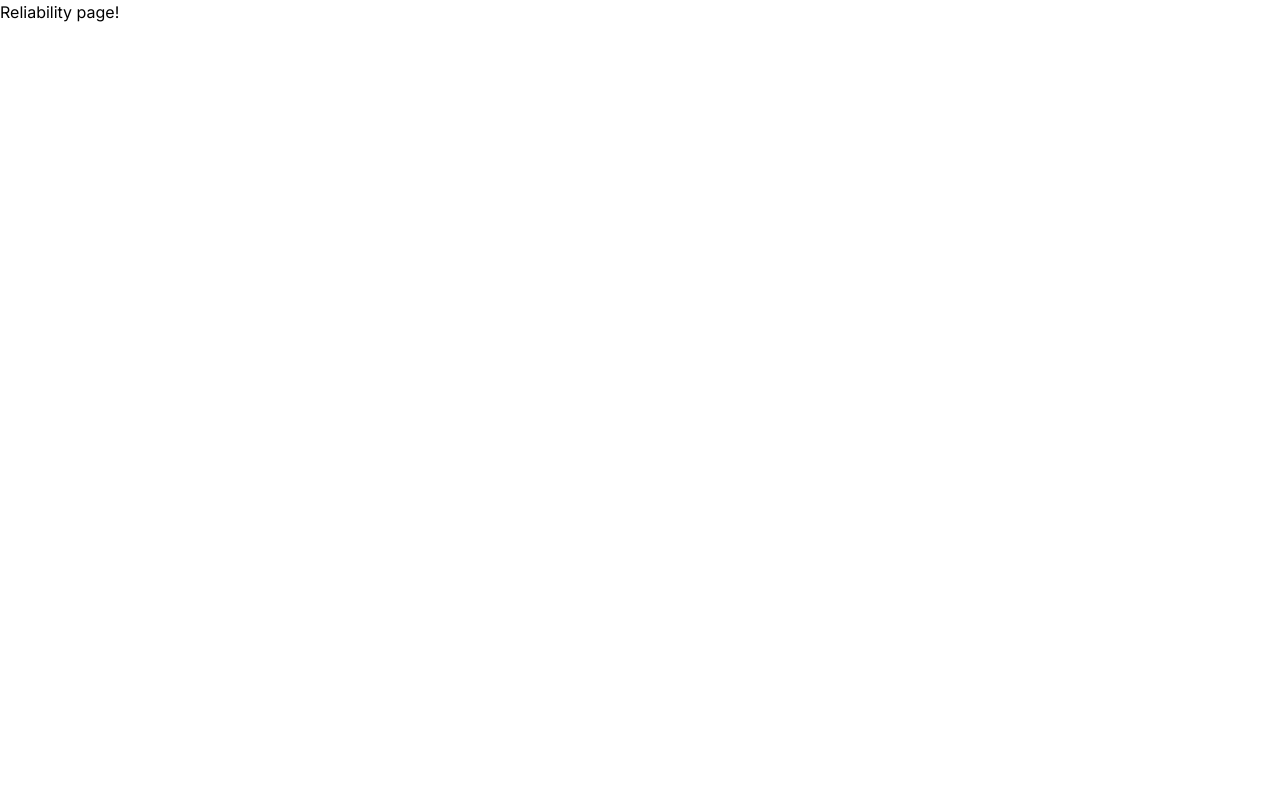
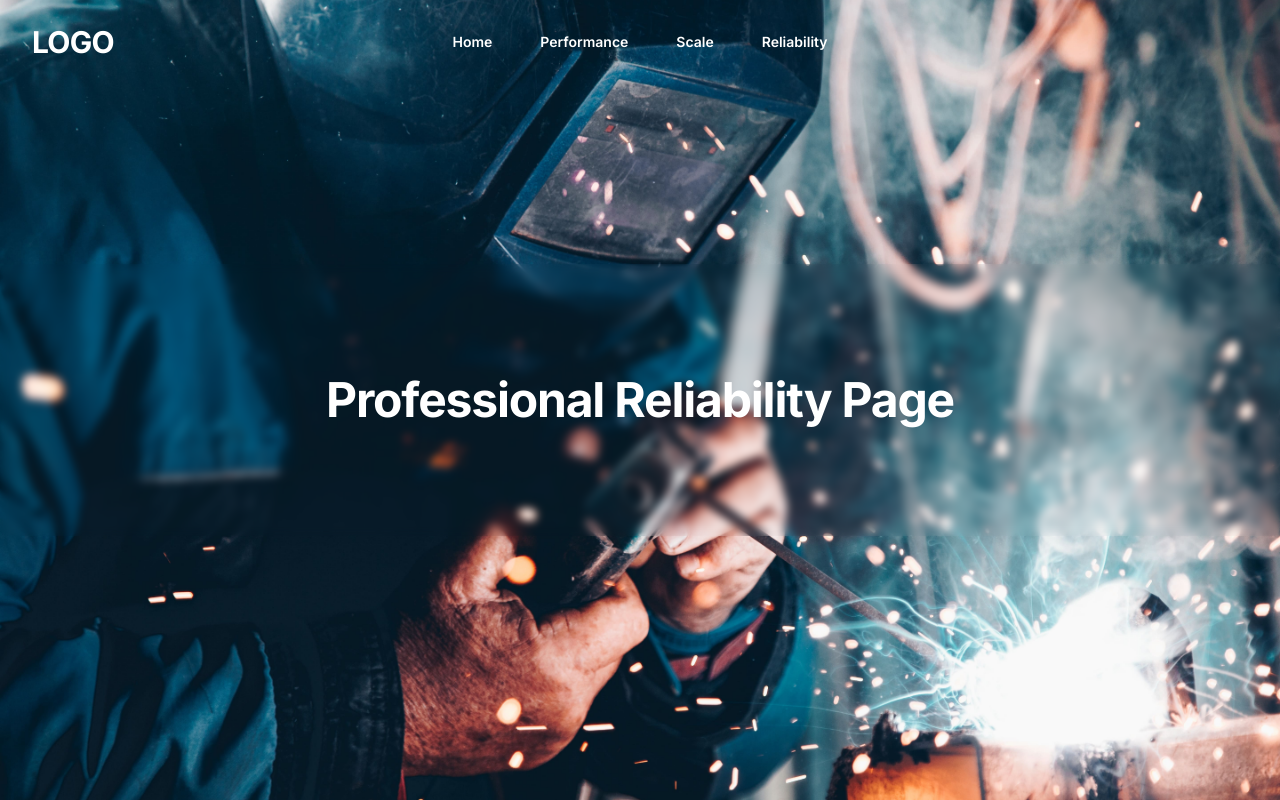
Before and after one commit to Arjesh1/NextJS-Practice, a Next.js app: page /reliability in a window 1280 px wide. Built offline with nearby package versions, Linux system fonts and the light colour scheme.

Commit message:
navbar and pages added

```diff
--- a/src/app/performance/page.tsx
+++ b/src/app/performance/page.tsx
@@ -1,3 +1,6 @@
+import { Hero } from "@/components/hero";
+import performanceImg from "../../../public/performance.jpg";
+
 export default function Performance() {
-  return <h1> Performance page!</h1>;
+  return <Hero imageData={performanceImg} altText='car factory' heading='Professional Performance Page'/>;
 }
--- a/src/app/reliability/page.tsx
+++ b/src/app/reliability/page.tsx
@@ -1,7 +1,6 @@
+import { Hero } from "@/components/hero";
+import reliabilityImg from '../../../public/reliability.jpg'
+
 export default function Reliability() {
-  return (
-    <div>
-      <h1>Reliability page!</h1>
-    </div>
-  );
+  return <Hero imageData={reliabilityImg} altText='car factory' heading='Professional Reliability Page'/>;
 }
--- a/src/app/scale/page.tsx
+++ b/src/app/scale/page.tsx
@@ -1,3 +1,6 @@
+import { Hero } from "@/components/hero";
+import scaleImg from '../../../public/scale.jpg'
+
 export default function Scale() {
-  return <h1> Scale page!</h1>;
+  return <Hero imageData={scaleImg} altText='car factory' heading='Professional Scale Page'/>;
 }
--- a/src/components/header.tsx
+++ b/src/components/header.tsx
@@ -1,6 +1,10 @@
+'use client'
+
 import Link from "next/link";
+import { useState } from "react";
 
 export const Header = () => {
+  const [openNavbar, setOpenNavbar] = useState(false)
   return (
     <>
       <header className="absolute w-full z-50">
@@ -19,6 +23,7 @@ export const Header = () => {
             <button
               type="button"
               className="-m-2.5 inline-flex items-center justify-center rounded-md p-2.5 text-white"
+              onClick={()=>setOpenNavbar(true)}
             >
               <span className="sr-only">Open main menu</span>
               <svg
@@ -64,16 +69,10 @@ export const Header = () => {
             </Link>
           </div>
           <div className="hidden lg:flex lg:flex-1 lg:justify-end">
-            <a
-              href="#"
-              className="text-sm font-semibold leading-6 text-white"
-            >
-              Log in <span aria-hidden="true">&rarr;</span>
-            </a>
           </div>
         </nav>
 
-        <div className="lg:hidden" role="dialog" aria-modal="true">
+        <div className={`lg:hidden ${openNavbar ? 'block' : 'hidden'}`} role="dialog" aria-modal="true">
           <div className="fixed inset-0 z-50"></div>
           <div className="fixed inset-y-0 right-0 z-50 w-full overflow-y-auto bg-white px-6 py-6 sm:max-w-sm sm:ring-1 sm:ring-gray-900/10">
             <div className="flex items-center justify-between">
@@ -85,6 +84,7 @@ export const Header = () => {
               <button
                 type="button"
                 className="-m-2.5 rounded-md p-2.5 text-grey-900"
+                onClick={()=>{setOpenNavbar(false)}}
               >
                 <span className="sr-only">Close menu</span>
                 <svg
@@ -109,34 +109,30 @@ export const Header = () => {
                   <Link
                     href="/"
                     className="-mx-3 block rounded-lg px-3 py-2 text-base font-semibold leading-7 text-grey-900 hover:bg-gray-50"
+                    onClick={()=>setOpenNavbar(false)}
                   >
                     Home
                   </Link>
                   <Link
                     href="/performance"
                     className="-mx-3 block rounded-lg px-3 py-2 text-base font-semibold leading-7 text-grey-900 hover:bg-gray-50"
+                    onClick={()=>setOpenNavbar(false)}
                   >
                     Performance
                   </Link>
                   <Link
                     href="/scale"
                     className="-mx-3 block rounded-lg px-3 py-2 text-base font-semibold leading-7 text-grey-900 hover:bg-gray-50"
+                    onClick={()=>setOpenNavbar(false)}
                   >
                     Scale
                   </Link>
                   <Link
                     href="/reliability"
                     className="-mx-3 block rounded-lg px-3 py-2 text-base font-semibold leading-7 text-grey-900 hover:bg-gray-50"
+                    onClick={()=>setOpenNavbar(false)}
                   >
                     Reliability
-                  </Link>
-                </div>
-                <div className="py-6">
-                  <Link
-                    href="/"
-                    className="-mx-3 block rounded-lg px-3 py-2.5 text-base font-semibold leading-7 text-grey-900 hover:bg-gray-50"
-                  >
-                    Log in
                   </Link>
                 </div>
               </div>
--- a/src/components/hero.tsx
+++ b/src/components/hero.tsx
@@ -18,7 +18,7 @@ export const Hero = ({imageData, altText, heading='hello'}: HeroProps) => {
       }} />
     </div>
     <div className="flex justify-center items-center h-screen">
-    <h2 className=" bg-clip-padding backdrop-filter backdrop-blur-sm bg-opacity-10 rounded-lg p-28 text-4xl font-bold tracking-tight text-white sm:text-5xl">
+    <h2 className="text-center bg-clip-padding backdrop-filter backdrop-blur-sm bg-opacity-10 rounded-lg p-28 w-screen text-4xl font-bold tracking-tight text-white sm:text-5xl">
         {heading}
     </h2>
   </div>
```
